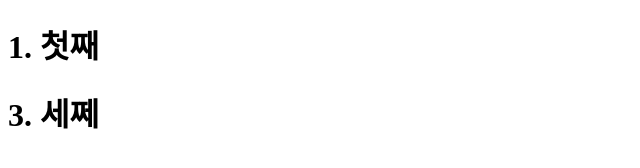
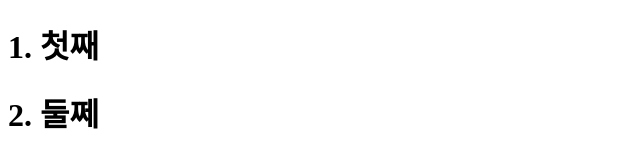
Before and after one commit to shinho76/gittest, a plain HTML site: page index.html in a window 1280 px wide. Shown: the full height of the page, 0-640 px from the left. Drawn offline with Linux system fonts and the light colour scheme.

Commit message:
Revert "third"
This reverts commit 996848b5cfe042ec7ef5599a9bac6fced4331356.

```diff
--- a/index.html
+++ b/index.html
@@ -8,7 +8,6 @@
 </head>
 <body>
     <h1>1. 첫째</h1>
-    <h1>3. 세쩨</h1>
-
+    <h1>2. 둘쩨</h1>
 </body>
 </html>
```
